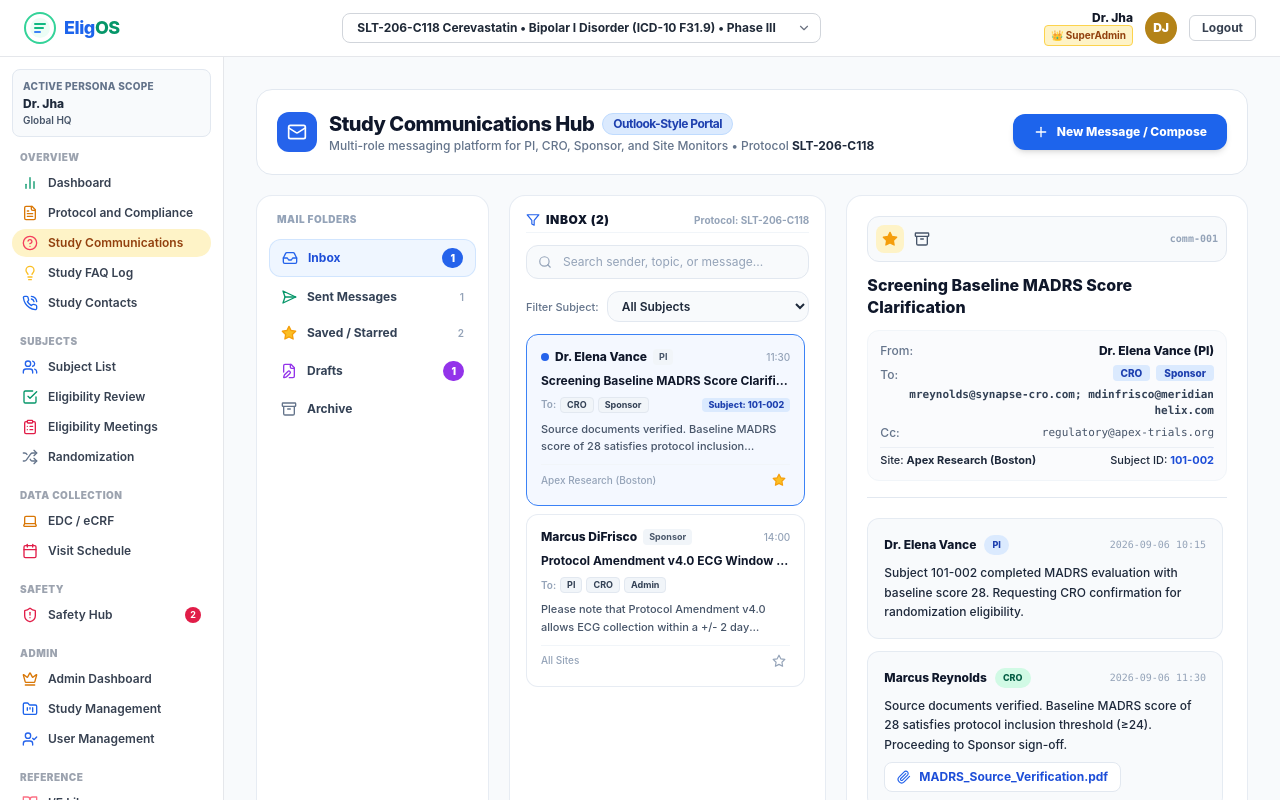
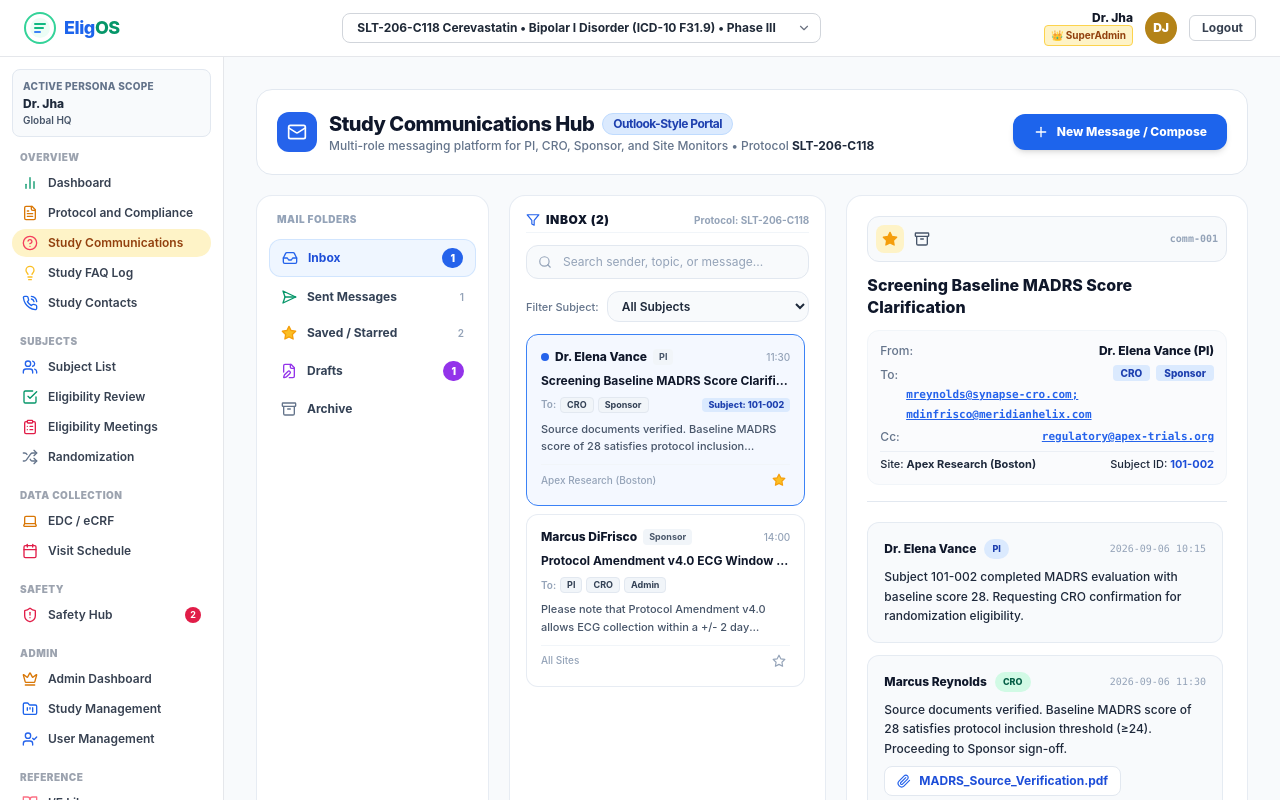
Before and after one commit to shivkumarjha1/eligos1, a Next.js app: page / in a window 1280 px wide. Both pictures are taken after a click on the button "Study Communications". Shown: the top 800 px of the page. Built offline with nearby package versions, Linux system fonts and the light colour scheme.

Commit message:
Wrap all email occurrences across Study Contacts, User Directory, Admin Role tables, and Study Communications in explicit mailto hyperlinks

```diff
--- a/src/app/page.tsx
+++ b/src/app/page.tsx
@@ -170,7 +170,15 @@ export default function Home() {
                           <td className="px-5 py-3 font-bold text-gray-900">
                             {u.first} {u.last}
                           </td>
-                          <td className="px-5 py-3 font-mono text-gray-600">{u.email}</td>
+                          <td className="px-5 py-3 font-mono text-gray-600">
+                            <a
+                              href={`mailto:${u.email}`}
+                              className="text-blue-600 hover:text-blue-800 font-semibold underline transition cursor-pointer"
+                              title={`Send email to ${u.email}`}
+                            >
+                              {u.email}
+                            </a>
+                          </td>
                           <td className="px-5 py-3 font-bold">
                             <span
                               className={`px-2.5 py-0.5 rounded-full text-[10px] ${
--- a/src/components/StudyCommunicationsSection.tsx
+++ b/src/components/StudyCommunicationsSection.tsx
@@ -758,9 +758,21 @@ export const StudyCommunicationsSection: React.FC = () => {
                         </span>
                       ))}
                       {selectedThread.toEmails && (
-                        <span className="font-mono text-slate-700 text-[11px] font-semibold break-all">
-                          {selectedThread.toEmails}
-                        </span>
+                        <div className="font-mono text-[11px] font-semibold break-all flex flex-wrap gap-1">
+                          {selectedThread.toEmails.split(";").map((em, idx) => {
+                            const clean = em.trim();
+                            return (
+                              <a
+                                key={idx}
+                                href={`mailto:${clean}`}
+                                className="text-blue-600 hover:text-blue-800 underline transition cursor-pointer"
+                                title={`Send email to ${clean}`}
+                              >
+                                {clean}{idx < selectedThread.toEmails!.split(";").length - 1 ? ";" : ""}
+                              </a>
+                            );
+                          })}
+                        </div>
                       )}
                     </div>
                   </div>
@@ -768,7 +780,21 @@ export const StudyCommunicationsSection: React.FC = () => {
                   {selectedThread.ccRecipients && (
                     <div className="flex items-start justify-between gap-2">
                       <span className="text-slate-500 whitespace-nowrap">Cc:</span>
-                      <span className="font-mono text-slate-600 text-[11px] text-right break-all">{selectedThread.ccRecipients}</span>
+                      <div className="font-mono text-[11px] font-semibold text-right break-all flex flex-wrap gap-1 justify-end">
+                        {selectedThread.ccRecipients.split(";").map((em, idx) => {
+                          const clean = em.trim();
+                          return (
+                            <a
+                              key={idx}
+                              href={`mailto:${clean}`}
+                              className="text-blue-600 hover:text-blue-800 underline transition cursor-pointer"
+                              title={`Send email to ${clean}`}
+                            >
+                              {clean}{idx < selectedThread.ccRecipients!.split(";").length - 1 ? ";" : ""}
+                            </a>
+                          );
+                        })}
+                      </div>
                     </div>
                   )}
 
```
